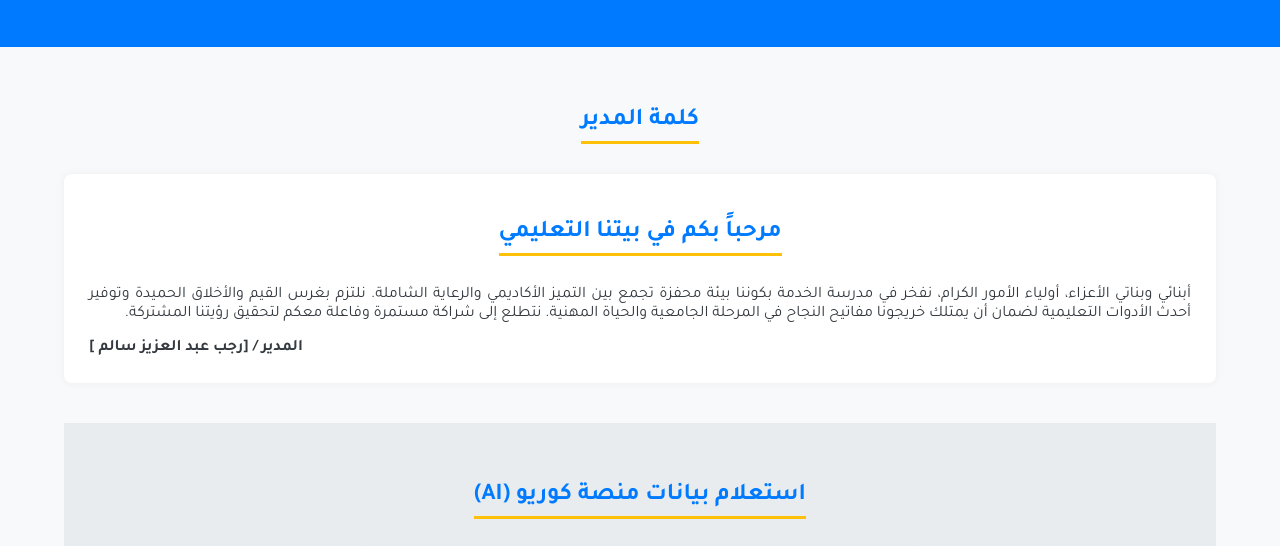
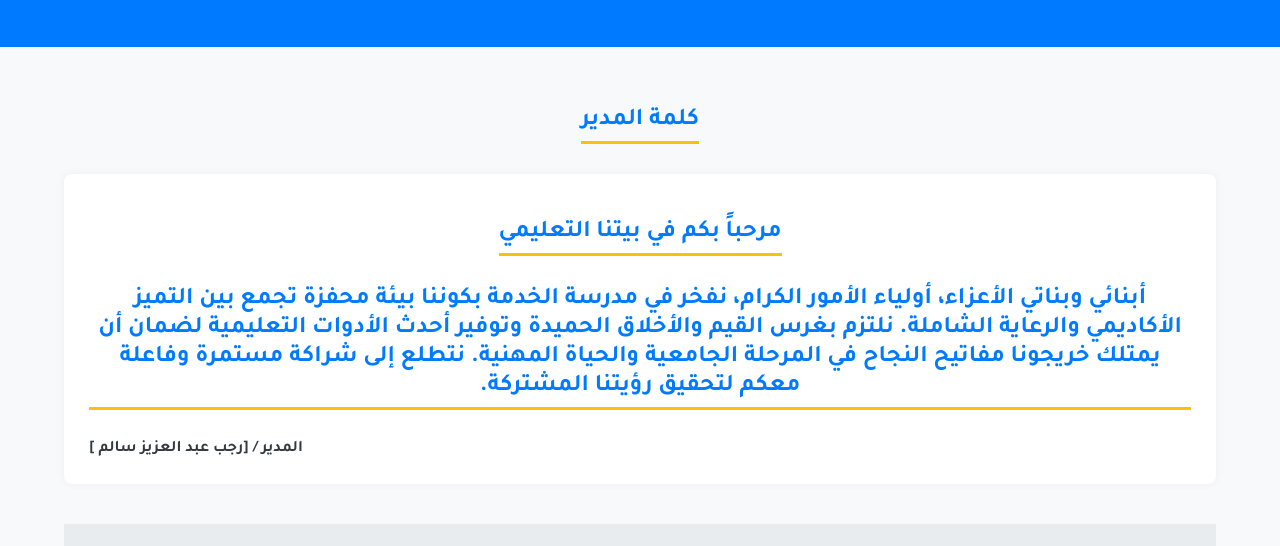
Before and after one commit to alkhedmasec/school, a plain HTML site: page index.html in a window 1280 px wide. Shown: the part 226-772 px from the top of the page. Drawn offline with Linux system fonts and the light colour scheme.

Commit message:
Update index.html

```diff
--- a/index.html
+++ b/index.html
@@ -333,7 +333,7 @@
         <h2>كلمة المدير</h2>
         <div class="director-message">
             <p> <h2>مرحباً بكم في بيتنا التعليمي </h2> </p>
-            <p2>أبنائي وبناتي الأعزاء، أولياء الأمور الكرام، نفخر في مدرسة الخدمة بكوننا بيئة محفزة تجمع بين التميز الأكاديمي والرعاية الشاملة. نلتزم بغرس القيم والأخلاق الحميدة وتوفير أحدث الأدوات التعليمية لضمان أن يمتلك خريجونا مفاتيح النجاح في المرحلة الجامعية والحياة المهنية. نتطلع إلى شراكة مستمرة وفاعلة معكم لتحقيق رؤيتنا المشتركة.</p2>
+            <p2> <h2> أبنائي وبناتي الأعزاء، أولياء الأمور الكرام، نفخر في مدرسة الخدمة بكوننا بيئة محفزة تجمع بين التميز الأكاديمي والرعاية الشاملة. نلتزم بغرس القيم والأخلاق الحميدة وتوفير أحدث الأدوات التعليمية لضمان أن يمتلك خريجونا مفاتيح النجاح في المرحلة الجامعية والحياة المهنية. نتطلع إلى شراكة مستمرة وفاعلة معكم لتحقيق رؤيتنا المشتركة. </h2> </p2>
             <strong>المدير / [رجب عبد العزيز سالم ]</strong>
         </div>
     </section>
```
